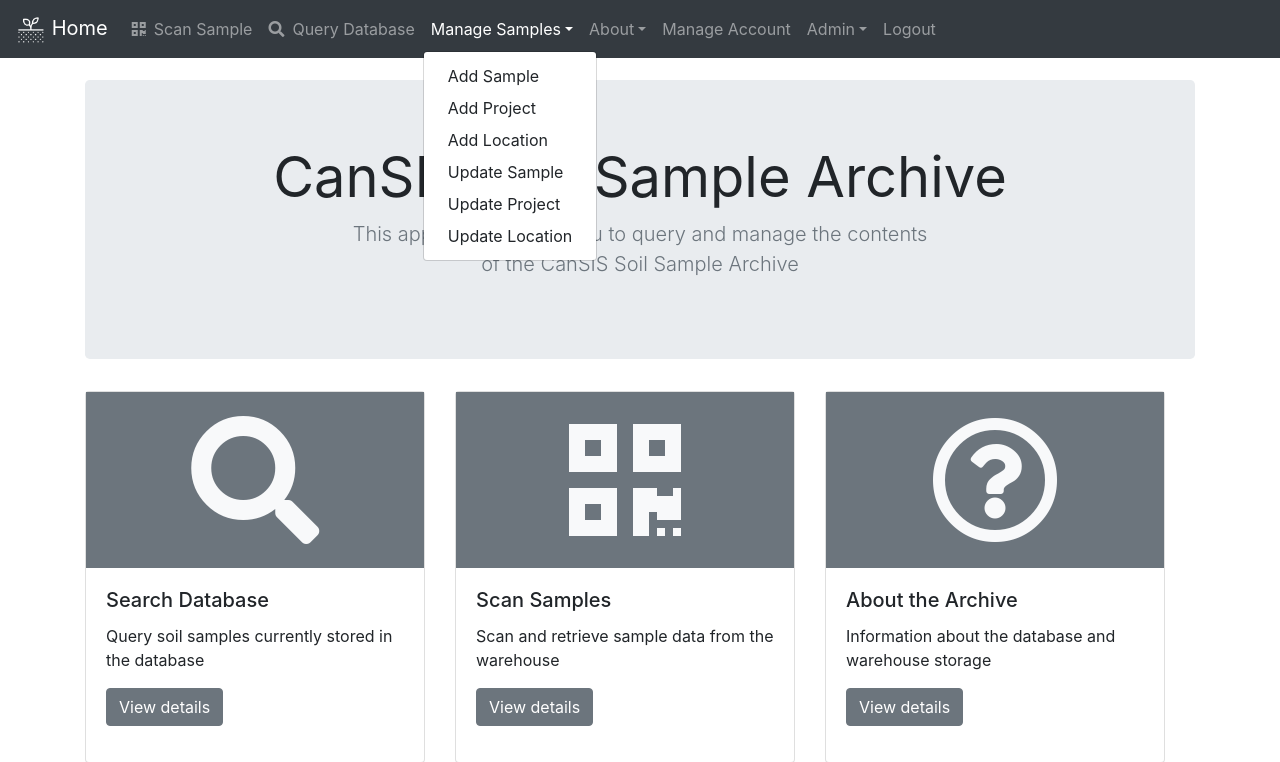
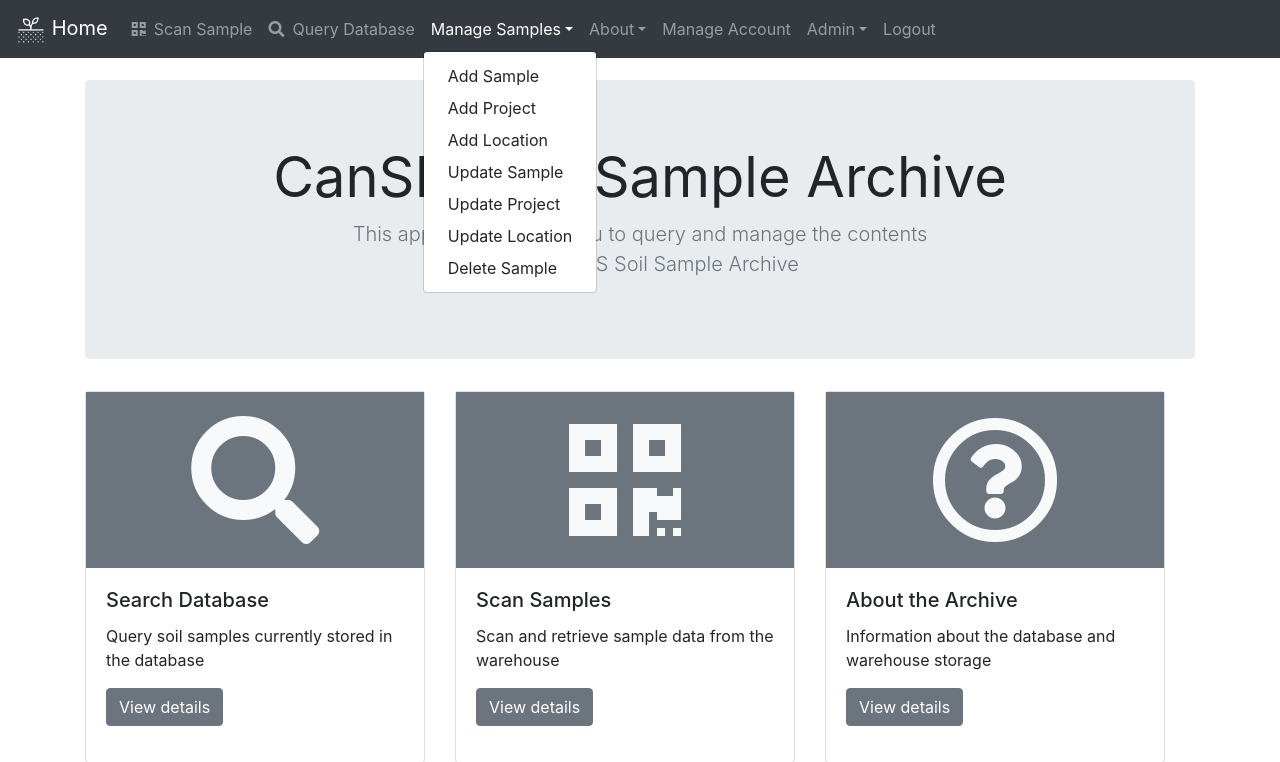
Before and after one commit to kileys-aafc/soil-sample-application, a PHP site: page /index.php in a window 1280 px wide, after a click on "Manage Samples". Shown: the top 762 px of the page. Run offline with PHP 8.4, Linux system fonts and the light colour scheme; the visitor is signed in with stand-in values (Sample User, id 1); some libraries are stand-ins or nearby versions.

Commit message:
moved delete link under samples dropdown

```diff
--- a/nav-template.php
+++ b/nav-template.php
@@ -65,6 +65,7 @@ if (!isset($_SESSION['username']) || empty($_SESSION['username'])) {
                         <a class="dropdown-item" href="/update/update-sample.php">Update Sample</a>
                         <a class="dropdown-item" href="/update/update-project.php">Update Project</a>
                         <a class="dropdown-item" href="/update/update-location.php">Update Location</a>
+                        <a class="dropdown-item" href="/delete/delete-sample.php">Delete Sample</a>
                     </div>
                 </li>
                 ';}?>
@@ -88,7 +89,6 @@ if ($_SESSION['admin'] == 1) {
 						<a class="nav-link dropdown-toggle"  id="dropdown04" data-toggle="dropdown" aria-haspopup="true" aria-expanded="false">Admin</a>
 						<div class="dropdown-menu" aria-labelledby="dropdown04">
 								<a class="dropdown-item" href="/admin/manage-users.php">Manage Users</a>
-								<a class="dropdown-item" href="/admin/delete-sample.php">Delete Sample</a>
 						</div>
 				</li>';
 }
```
